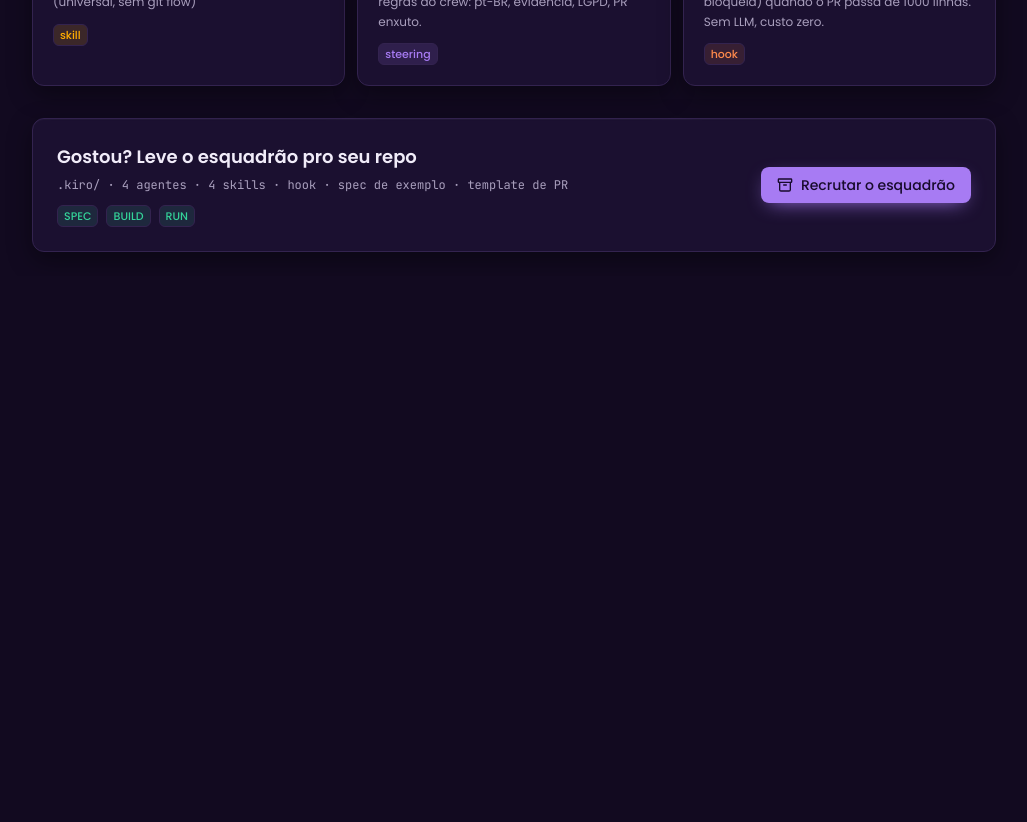
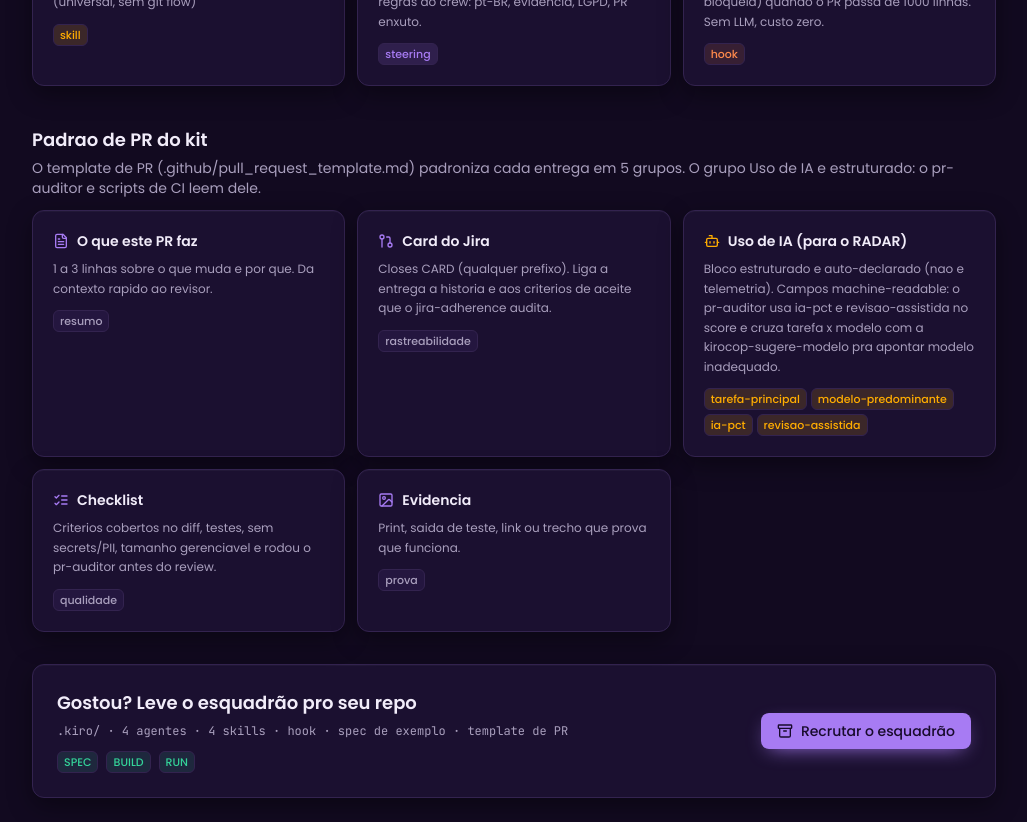
Before and after one commit to LucianoCogna/Hackthon_cogna, a React (Vite) app in the folder radar/: page /crew in a window 1280 px wide. Shown: the part 1500-2322 px from the top of the page, without its empty margins (252-1279 px from the left). Before the commit the page ends 1776 px from the top, so only its background shows below. Built offline with nearby package versions, Linux system fonts and the light colour scheme.

Commit message:
feat(crew): adiciona secao Padrao de PR do kit
Explica os 5 grupos do template de PR (o que faz, card do Jira, Uso de IA, checklist, evidencia), com o grupo Uso de IA destacado e seus campos estruturados em chips.

```diff
--- a/radar/src/pages/Crew.tsx
+++ b/radar/src/pages/Crew.tsx
@@ -4,6 +4,11 @@ import { toast } from "sonner";
 import {
   Archive,
   ArrowRight,
+  Bot,
+  FileText,
+  GitPullRequest,
+  Image,
+  ListChecks,
   Loader2,
   Settings2,
   Sparkles,
@@ -700,6 +705,46 @@ export default function Crew() {
         </FadeIn>
       </div>
 
+      <h2 className="mb-1 mt-10 text-lg font-semibold">Padrao de PR do kit</h2>
+      <p className="mb-3 text-sm text-muted">O template de PR (.github/pull_request_template.md) padroniza cada entrega em 5 grupos. O grupo Uso de IA e estruturado: o pr-auditor e scripts de CI leem dele.</p>
+      <div className="grid gap-3 md:grid-cols-2 xl:grid-cols-3">
+        <FadeIn delay={0}>
+          <Card className="card-glow h-full p-5">
+            <div className="flex items-center gap-2"><FileText className="h-4 w-4 text-accent" /><span className="text-sm font-semibold">O que este PR faz</span></div>
+            <p className="mt-2 text-xs leading-relaxed text-muted">1 a 3 linhas sobre o que muda e por que. Da contexto rapido ao revisor.</p>
+<Badge className="mt-3">resumo</Badge>
+          </Card>
+        </FadeIn>
+        <FadeIn delay={0.04}>
+          <Card className="card-glow h-full p-5">
+            <div className="flex items-center gap-2"><GitPullRequest className="h-4 w-4 text-accent" /><span className="text-sm font-semibold">Card do Jira</span></div>
+            <p className="mt-2 text-xs leading-relaxed text-muted">Closes CARD (qualquer prefixo). Liga a entrega a historia e aos criterios de aceite que o jira-adherence audita.</p>
+<Badge className="mt-3">rastreabilidade</Badge>
+          </Card>
+        </FadeIn>
+        <FadeIn delay={0.08}>
+          <Card className="card-glow h-full p-5">
+            <div className="flex items-center gap-2"><Bot className="h-4 w-4 text-ai" /><span className="text-sm font-semibold">Uso de IA (para o RADAR)</span></div>
+            <p className="mt-2 text-xs leading-relaxed text-muted">Bloco estruturado e auto-declarado (nao e telemetria). Campos machine-readable: o pr-auditor usa ia-pct e revisao-assistida no score e cruza tarefa x modelo com a kirocop-sugere-modelo pra apontar modelo inadequado.</p>
+<div className="mt-3 flex flex-wrap gap-1"><Badge tone="ai">tarefa-principal</Badge><Badge tone="ai">modelo-predominante</Badge><Badge tone="ai">ia-pct</Badge><Badge tone="ai">revisao-assistida</Badge></div>
+          </Card>
+        </FadeIn>
+        <FadeIn delay={0.12}>
+          <Card className="card-glow h-full p-5">
+            <div className="flex items-center gap-2"><ListChecks className="h-4 w-4 text-accent" /><span className="text-sm font-semibold">Checklist</span></div>
+            <p className="mt-2 text-xs leading-relaxed text-muted">Criterios cobertos no diff, testes, sem secrets/PII, tamanho gerenciavel e rodou o pr-auditor antes do review.</p>
+<Badge className="mt-3">qualidade</Badge>
+          </Card>
+        </FadeIn>
+        <FadeIn delay={0.16}>
+          <Card className="card-glow h-full p-5">
+            <div className="flex items-center gap-2"><Image className="h-4 w-4 text-accent" /><span className="text-sm font-semibold">Evidencia</span></div>
+            <p className="mt-2 text-xs leading-relaxed text-muted">Print, saida de teste, link ou trecho que prova que funciona.</p>
+<Badge className="mt-3">prova</Badge>
+          </Card>
+        </FadeIn>
+      </div>
+
       <FadeIn delay={0.1}>
         <Card className="card-glow mt-8 flex flex-col items-start justify-between gap-5 p-6 md:flex-row md:items-center">
           <div>
```
